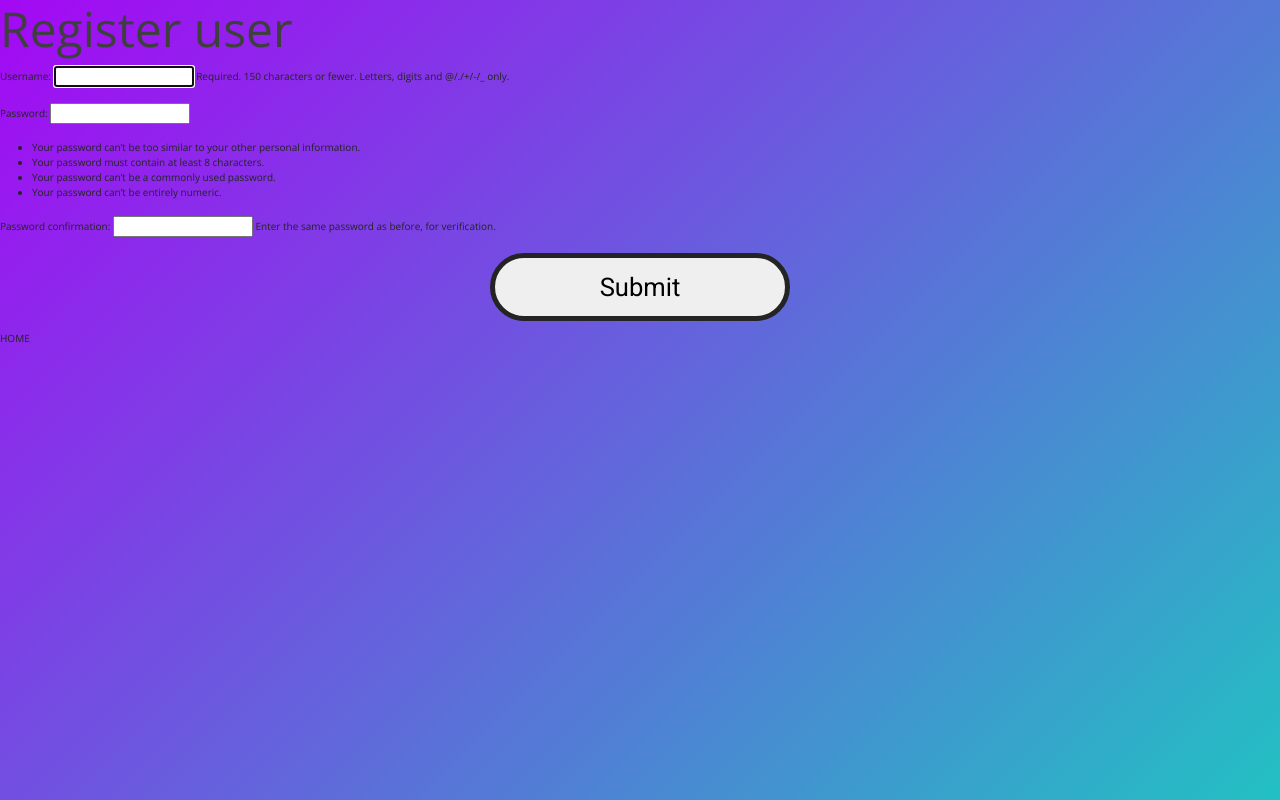
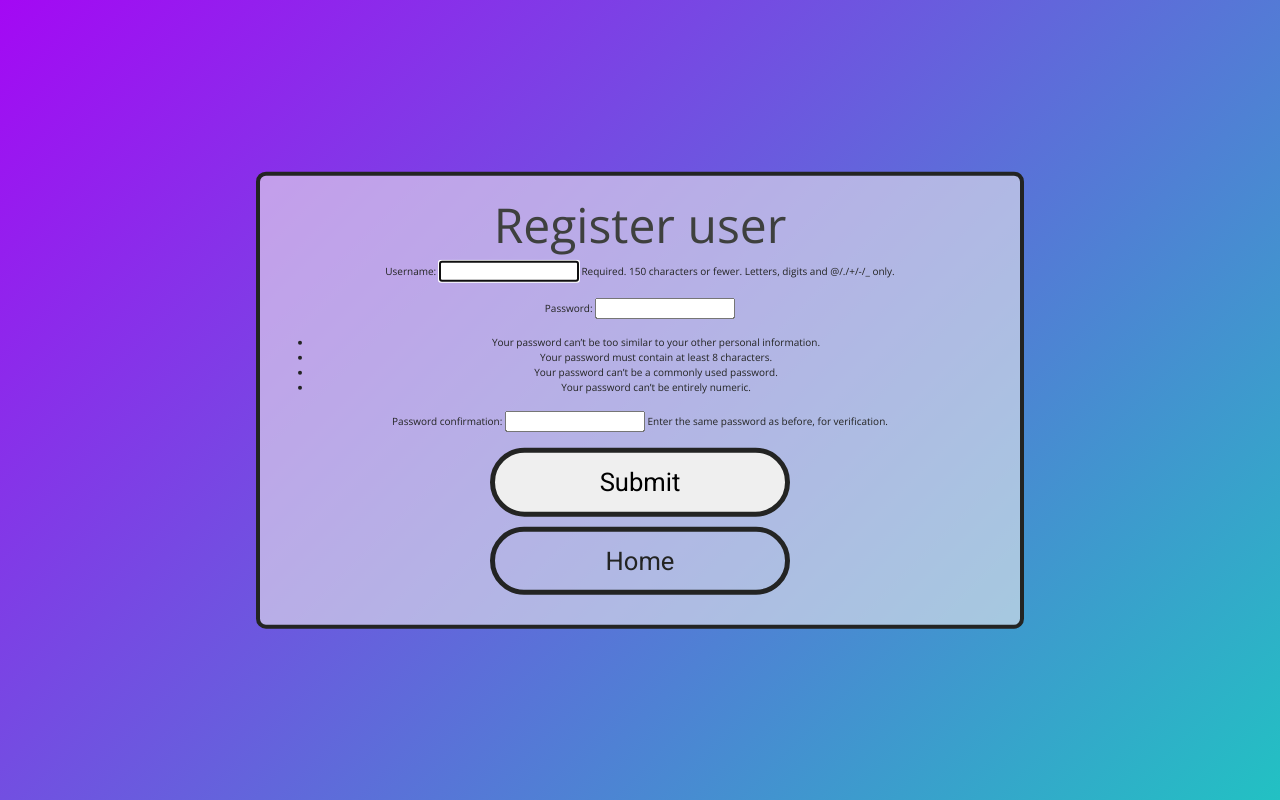
Before and after one commit to lexach91/DateLoc, a Django app: page /login_user/register_user in a window 1280 px wide. Run offline with Django 3.2, Linux system fonts and the light colour scheme.

Commit message:
Style register_user page

```diff
--- a/login_user/templates/register_user/register_user.html
+++ b/login_user/templates/register_user/register_user.html
@@ -3,7 +3,7 @@
 {% block content %}
 
 
-<div id="home-container">
+<div class="container">
     <h2>Register user</h2>
 
     <div class="row">
@@ -17,7 +17,7 @@
             </form>
 
             <div>
-                <a href="{% url 'home' %}">HOME</a>
+                <a href="{% url 'home' %}" class="center, homepage-btn">Home</a>
             </div>
         </div>
     </div>
```
